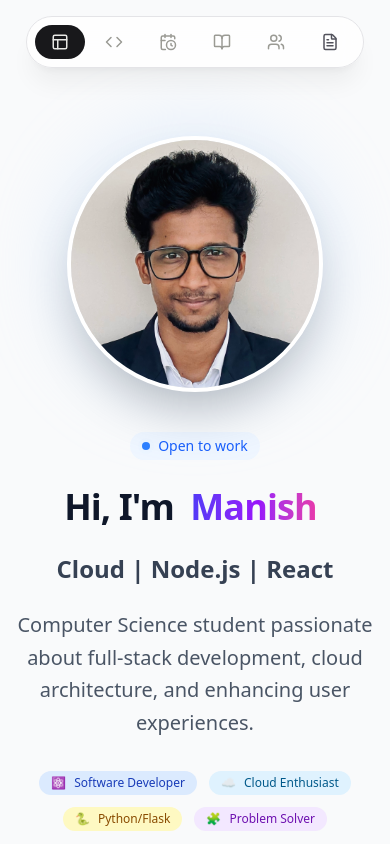
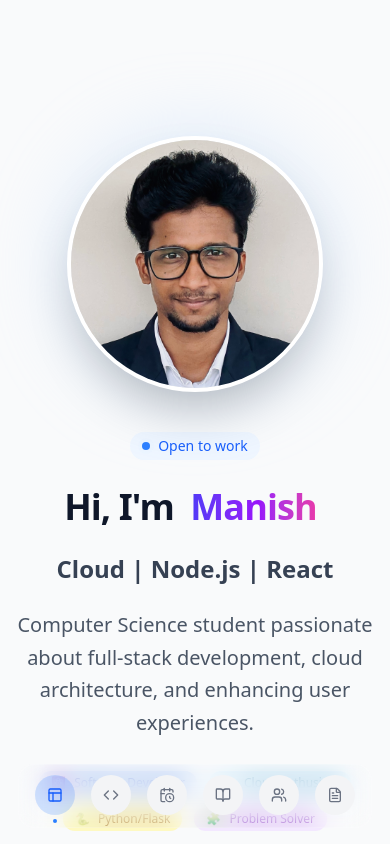
Before and after one commit to Manish881-hub/my-portfolio, a Next.js app: page /portfolio in a window 390 px wide. Shown: the top 844 px of the page. Built offline with nearby package versions, Linux system fonts and the light colour scheme.

Commit message:
feat: Initialize portfolio application with main layout, content sections, and a new mobile navigation dock.

```diff
--- a/src/app/app.tsx
+++ b/src/app/app.tsx
@@ -30,6 +30,7 @@ import { PROFILE, BADGES, PROJECTS, BLOGS, CERTIFICATIONS } from '../data/portfo
 import Timeline from '../components/timeline';
 import { PillNav } from '../components/pill-nav';
 import { SplitText } from '../components/split-text';
+import Dock from '../components/Dock';
 
 
 
@@ -107,7 +108,8 @@ export default function App() {
             />
 
             {/* Mobile Nav: Bottom Center */}
-            <PillNav
+            {/* Mobile Nav: Bottom Center (Dock) */}
+            <Dock
                 activeTab={activeTab}
                 onTabChange={setActiveTab}
                 items={[
@@ -118,7 +120,7 @@ export default function App() {
                     { id: 'about', label: 'About', icon: Users },
                     { id: 'cv', label: 'CV', icon: FileText },
                 ]}
-                className="md:hidden fixed absolute top-4 left-1/2 -translate-x-1/2"
+                className="md:hidden fixed bottom-4 left-1/2 -translate-x-1/2"
             />
 
             {/* Main Content Area */}
--- /dev/null
+++ b/src/components/Dock.tsx
@@ -0,0 +1,84 @@
+"use client";
+
+import React from "react";
+import { MotionValue, motion, useMotionValue, useSpring, useTransform } from "framer-motion";
+
+interface DockProps {
+    items: {
+        id: string;
+        label: string;
+        icon: React.ElementType;
+    }[];
+    activeTab: string;
+    onTabChange: (id: string) => void;
+    className?: string;
+}
+
+const Dock = ({ items, activeTab, onTabChange, className }: DockProps) => {
+    const mouseX = useMotionValue(Infinity);
+
+    return (
+        <motion.div
+            onMouseMove={(e) => mouseX.set(e.pageX)}
+            onMouseLeave={() => mouseX.set(Infinity)}
+            className={`fixed bottom-4 left-1/2 -translate-x-1/2 z-50 flex h-16 items-end gap-4 rounded-2xl border border-white/20 bg-white/10 px-4 pb-3 backdrop-blur-md dark:border-white/10 dark:bg-black/10 ${className}`}
+        >
+            {items.map((item) => (
+                <DockIcon
+                    key={item.id}
+                    mouseX={mouseX}
+                    item={item}
+                    isActive={activeTab === item.id}
+                    onClick={() => onTabChange(item.id)}
+                />
+            ))}
+        </motion.div>
+    );
+};
+
+function DockIcon({
+    mouseX,
+    item,
+    isActive,
+    onClick,
+}: {
+    mouseX: MotionValue;
+    item: { id: string; label: string; icon: React.ElementType };
+    isActive: boolean;
+    onClick: () => void;
+}) {
+    const ref = React.useRef<HTMLDivElement>(null);
+
+    const distance = useTransform(mouseX, (val) => {
+        const bounds = ref.current?.getBoundingClientRect() ?? { x: 0, width: 0 };
+        return val - bounds.x - bounds.width / 2;
+    });
+
+    const widthSync = useTransform(distance, [-150, 0, 150], [40, 80, 40]);
+    const width = useSpring(widthSync, { mass: 0.1, stiffness: 150, damping: 12 });
+
+    return (
+        <motion.div
+            ref={ref}
+            style={{ width }}
+            className="aspect-square cursor-pointer"
+            onClick={onClick}
+        >
+            <div
+                className={`relative flex h-full w-full items-center justify-center rounded-full transition-colors ${isActive
+                    ? "bg-blue-500/20 text-blue-600 dark:text-blue-400"
+                    : "bg-gray-100 hover:bg-gray-200 dark:bg-gray-800 dark:hover:bg-gray-700 text-gray-500 hover:text-gray-900 dark:text-gray-400 dark:hover:text-gray-100"
+                    }`}
+            >
+                <item.icon className="h-2/5 w-2/5" />
+
+                {/* Active Indicator Dot */}
+                {isActive && (
+                    <span className="absolute -bottom-2 h-1 w-1 rounded-full bg-blue-500" />
+                )}
+            </div>
+        </motion.div>
+    );
+}
+
+export default Dock;
```
